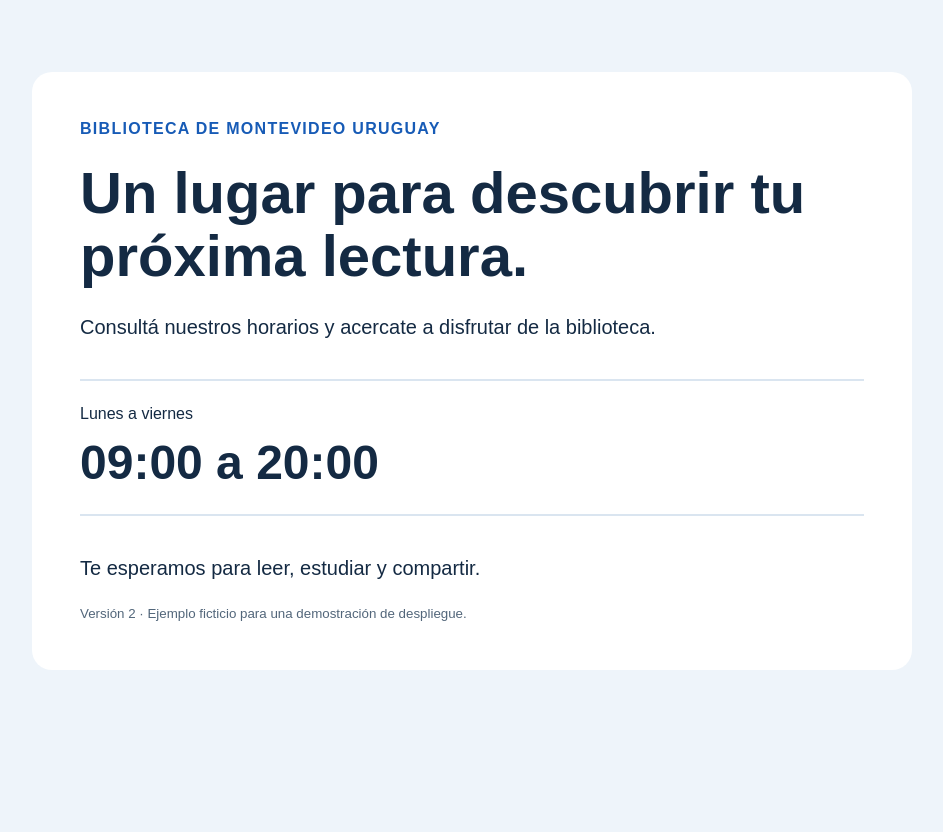
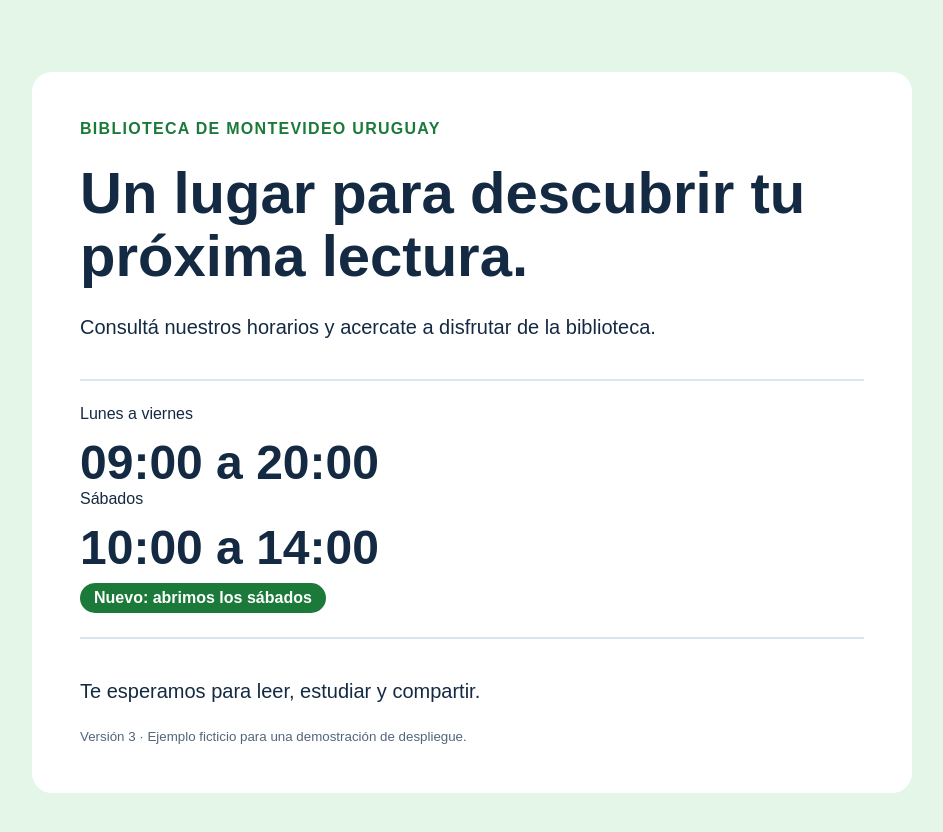
Before and after one commit to GiulianaGalusso/biblioteca-azure, a plain HTML site: page index.html in a window 1280 px wide. Shown: the whole page, without its empty margins (168-1111 px from the left). Before the commit the page ends 800 px from the top, so only its background shows below. Drawn offline with Linux system fonts and the light colour scheme.

Commit message:
Update index.html
Version 3

```diff
--- a/index.html
+++ b/index.html
@@ -6,11 +6,11 @@
 <title>Biblioteca del Barrio</title>
 <style>
 * { box-sizing: border-box; }
-body { margin: 0; background: #eef4fa; color: #142a43; font-family: system-
+body { margin: 0; background: #e3f6e8; color: #142a43; font-family: system-
 ui, sans-serif; }
 main { max-width: 880px; margin: 9vh auto; padding: 48px; background:
 white; border-radius: 20px; }
-.intro { color: #175bb6; font-weight: 700; letter-spacing: .08em; }
+.intro { color: #1b7a3a; font-weight: 700; letter-spacing: .08em; }
 h1 { font-size: clamp(32px, 6vw, 58px); line-height: 1.08; margin: 24px 0; }
 p { font-size: 20px; line-height: 1.6; }
 .horario { margin: 36px 0; padding: 24px 0; border-top: 2px solid #dae5f0;
@@ -18,6 +18,8 @@ border-bottom: 2px solid #dae5f0; }
 .horario strong { display: block; margin-top: 12px; font-size: clamp(30px,
 5vw, 48px); }
 small { color: #52667a; }
+.nuevo { display: inline-block; margin-top: 8px; padding: 6px 14px;
+background: #1b7a3a; color: white; border-radius: 999px; font-weight: 700; }
 @media (max-width: 600px) { main { margin: 20px; padding: 28px; } }
 </style>
 </head>
@@ -29,9 +31,12 @@ small { color: #52667a; }
 <section class="horario" aria-label="Horario de atención">
 Lunes a viernes
 <strong>09:00 a 20:00</strong>
+Sábados
+<strong>10:00 a 14:00</strong>
+<span class="nuevo">Nuevo: abrimos los sábados</span>
 </section>
 <p>Te esperamos para leer, estudiar y compartir.</p>
-<small>Versión 2 · Ejemplo ficticio para una demostración de despliegue.</
+<small>Versión 3 · Ejemplo ficticio para una demostración de despliegue.</
 small>
 </main>
 </body>
```
